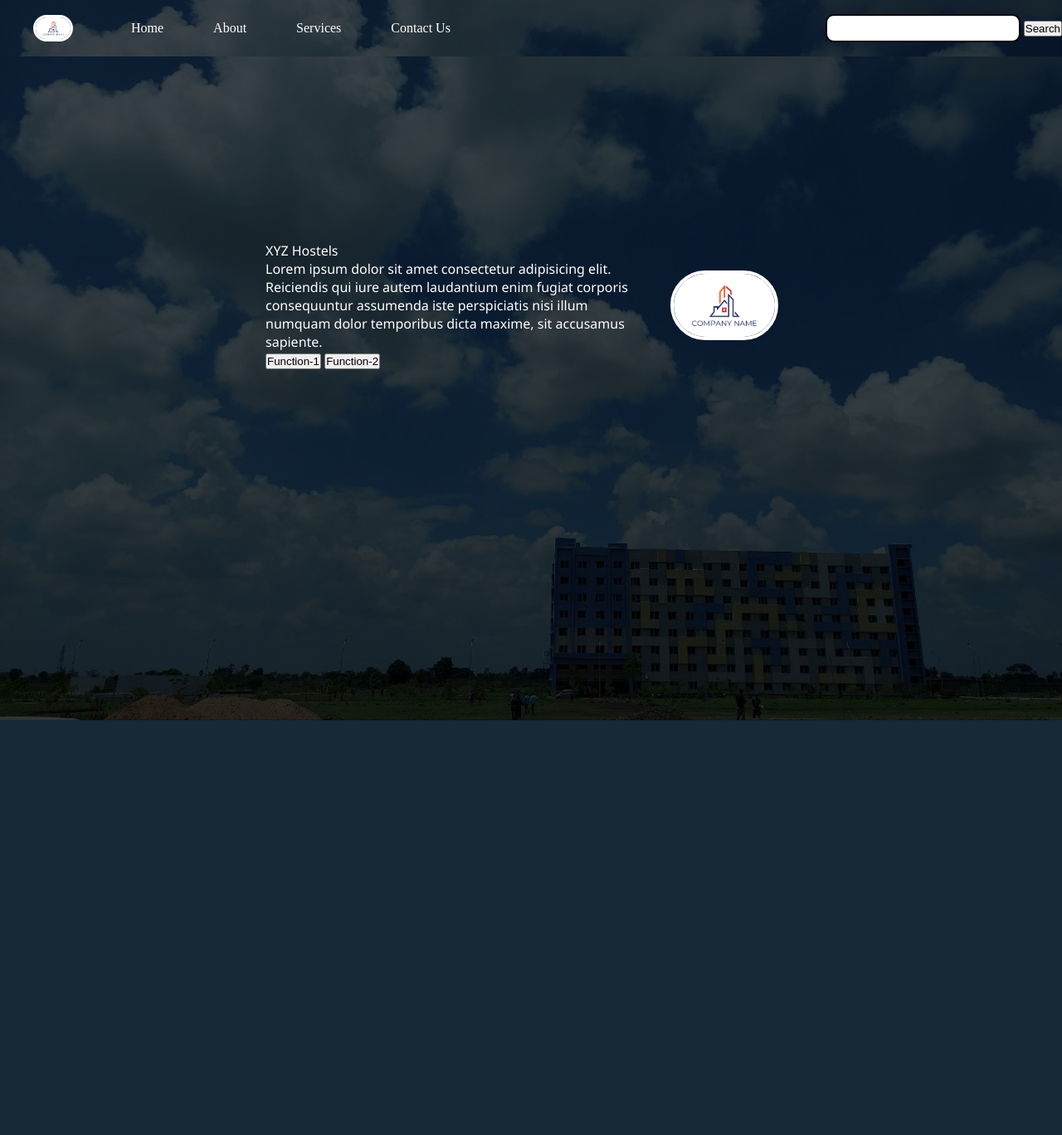
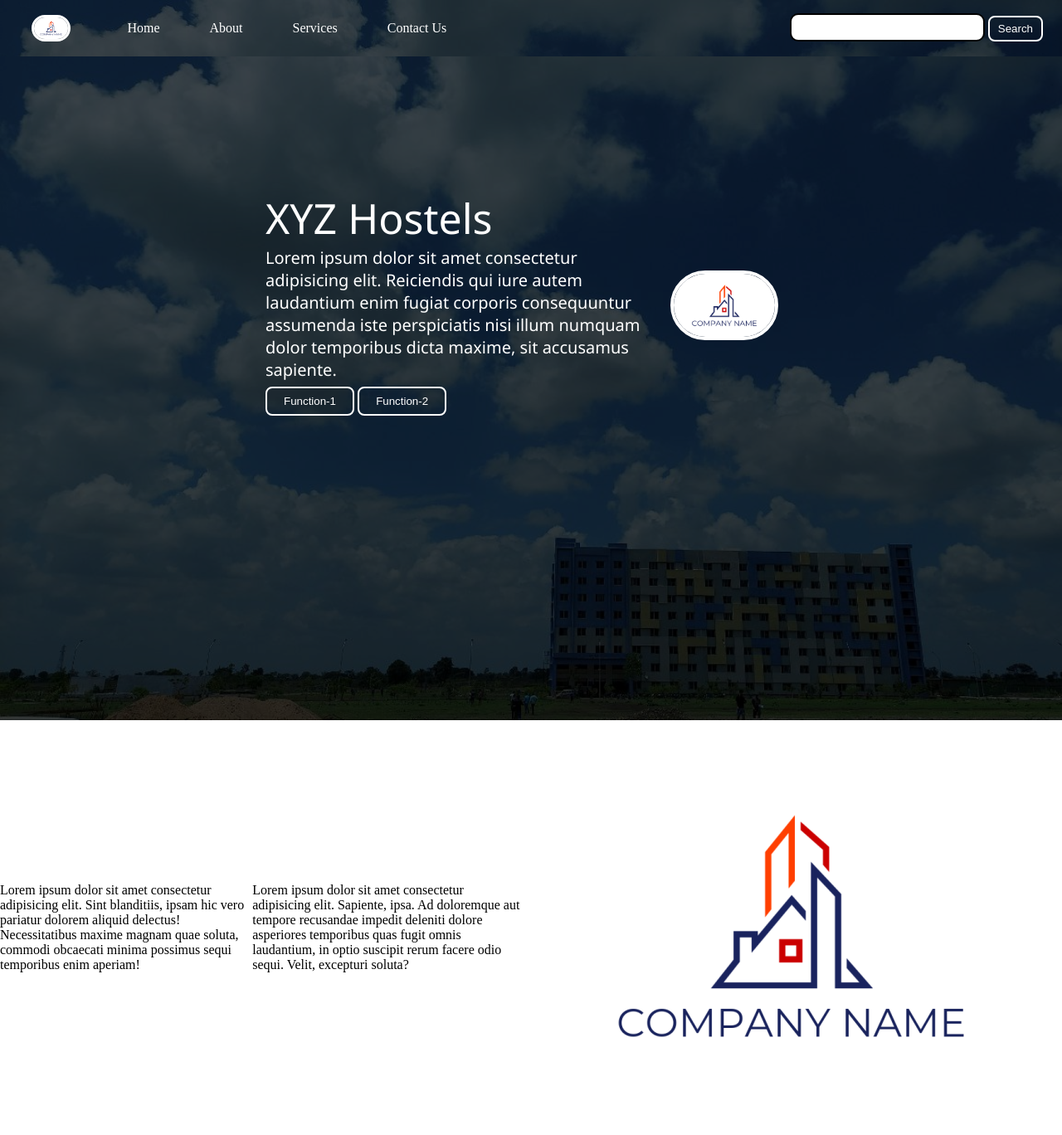
Before and after one commit to UtkarshUttam/Responsive_Hostel_Website, a PHP site: page / in a window 1280 px wide. Shown: the whole page at 83% size. Before the commit the page ends 868 px from the top, so only its background shows below. Run offline with PHP 8.4, Linux system fonts and the light colour scheme.

Commit message:
css changes

```diff
--- a/css/style.css
+++ b/css/style.css
@@ -48,9 +48,9 @@
 }
 
 .rightNav {
-    /*background-color:blueviolet;*/
     width: 50%;
     text-align: right;
+    padding: 0 23px;
 }
 
 #search {
@@ -99,3 +99,38 @@
     display: block;
     margin: auto;
 }
+.text-big{
+    font-size: 50px;
+}
+
+.text-small{
+    font-size: 20px;
+
+}
+
+.btn{
+    padding: 8px 20px;
+    margin: 7px 0;
+    border: 2px solid white;
+    border-radius: 8px;
+    background: None;
+    color: white;
+    cursor: pointer;
+}
+
+.btn-sm{
+  padding: 6px 10px;
+  vertical-align: middle;
+}
+
+.btn:hover{
+    background-color: white;
+    color: black;
+}
+
+.secRight{
+    height: 500px;
+    display:flex;
+    align-items: center;
+    justify-content: center;
+}
--- a/index.html
+++ b/index.html
@@ -11,7 +11,8 @@
 <body>
     <nav class="navbar background">
         <ul class="nav-list">
-            <div class="logo"><img src="media/logo.png" alt="logo" style="border:3px solid white; border-radius:50px"></div>
+            <div class="logo"><img src="media/logo.png" alt="logo" style="border:3px solid white; border-radius:50px">
+            </div>
             <li><a href="#home">Home</a></li>
             <li><a href="#about">About</a></li>
             <li><a href="#services">Services</a></li>
@@ -33,12 +34,19 @@
                     <button class="btn">Function-1</button>
                     <button class="btn">Function-2</button>
                 </div>
-                </div>
+            </div>
             <div class="secondHalf">
                 <img src="media/logo.png" alt="Image">
             </div>
         </div>
     </section>
+    <section class="secRight">
+        <p class="sectionTag">Lorem ipsum dolor sit amet consectetur adipisicing elit. Sint blanditiis, ipsam hic vero pariatur dolorem aliquid delectus! Necessitatibus maxime magnam quae soluta, commodi obcaecati minima possimus sequi temporibus enim aperiam!</p>
+        <p class="sectionSubTag">Lorem ipsum dolor sit amet consectetur adipisicing elit. Sapiente, ipsa. Ad doloremque aut tempore recusandae impedit deleniti dolore asperiores temporibus quas fugit omnis laudantium, in optio suscipit rerum facere odio sequi. Velit, excepturi soluta?</p>
+        <div class="thumbnail">
+            <img src="media/logo.png" alt="image_to_be_decided" class="imgFluid">
+        </div>
+    </section>
 </body>
 
 </html>
```
